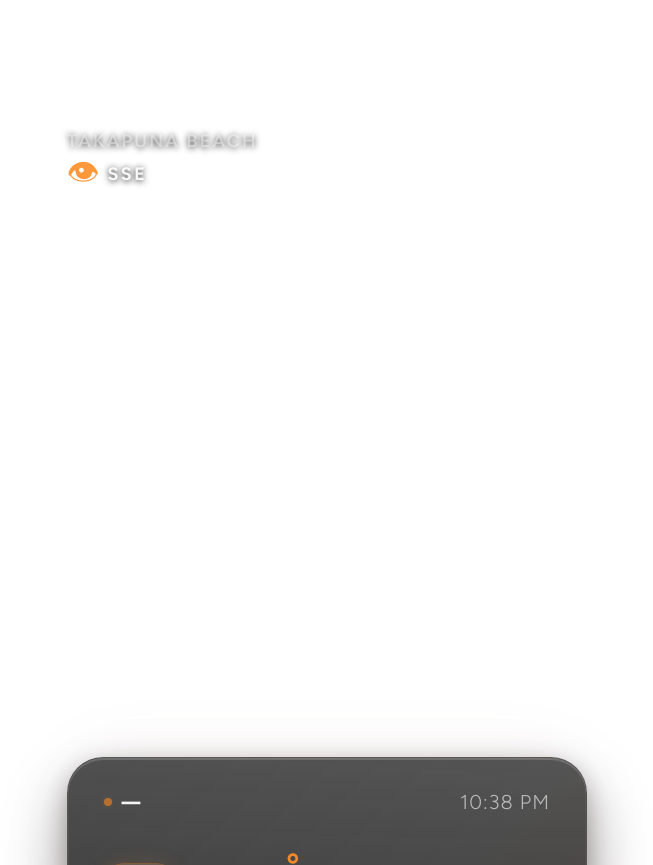
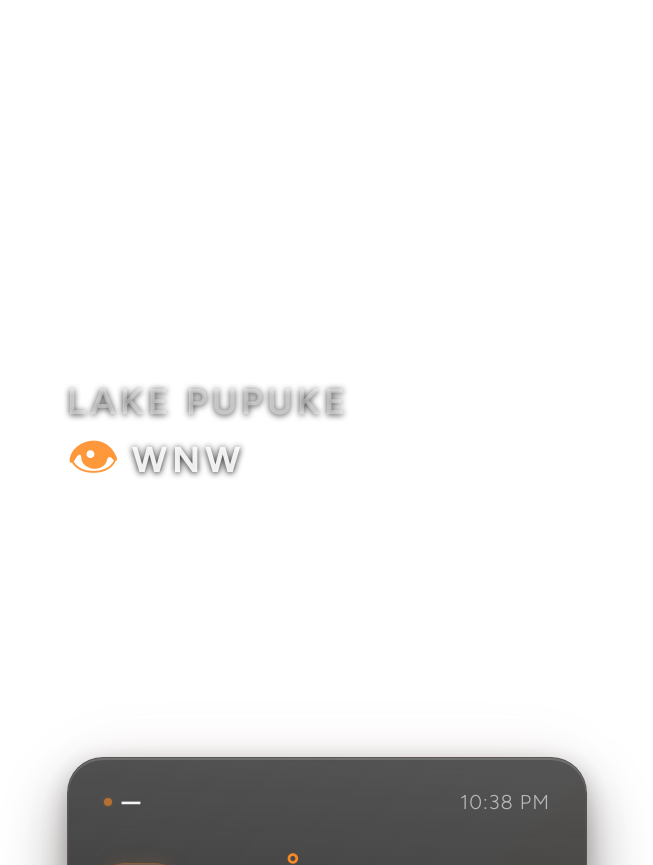
Before and after one commit to humberz/vcl-stream, a plain HTML site: page html/index.html in a window 1280 px wide. Shown: the part 820-1685 px from the top of the page, without its empty margins (53-706 px from the left). Drawn offline with Linux system fonts and the light colour scheme; no server answers.

Commit message:
Camera labels: increase text size, move to top-left of each frame

```diff
--- a/html/index.html
+++ b/html/index.html
@@ -387,26 +387,25 @@
     /* ── CAMERA LABELS ── */
     .cam-label-top {
       position: absolute;
-      bottom: 1150px;
+      top: 120px;
       left: 120px;
       display: flex;
       flex-direction: column;
-      gap: 6px;
+      gap: 10px;
     }
 
     .cam-label-bottom {
       position: absolute;
-      top: 1150px;
-      right: 120px;
+      top: 1200px;
+      left: 120px;
       display: flex;
       flex-direction: column;
-      align-items: flex-end;
-      gap: 6px;
+      gap: 10px;
     }
 
     .cam-name {
       font-family: "Figtree", sans-serif;
-      font-size: 18px;
+      font-size: 36px;
       font-weight: 600;
       color: rgba(255,255,255,0.40);
       letter-spacing: 0.12em;
@@ -417,19 +416,19 @@
     .cam-direction {
       display: flex;
       align-items: center;
-      gap: 8px;
+      gap: 12px;
       font-family: "Figtree", sans-serif;
     }
 
     .cam-direction .cam-icon {
-      font-size: 32px;
+      font-size: 52px;
       line-height: 1;
       transform: translateY(-2px);
       filter: brightness(0) saturate(100%) invert(62%) sepia(76%) saturate(693%) hue-rotate(332deg) brightness(104%);
     }
 
     .cam-direction .cam-dir-text {
-      font-size: 18px;
+      font-size: 36px;
       font-weight: 700;
       color: rgba(255,255,255,0.90);
       letter-spacing: 0.14em;
@@ -643,7 +642,7 @@
 
 <div class="cam-label-bottom">
   <span class="cam-name">Lake Pupuke</span>
-  <div class="cam-direction" style="justify-content:flex-end">
+  <div class="cam-direction">
     <span class="cam-icon">&#128065;</span>
     <span class="cam-dir-text">WNW</span>
   </div>
```
